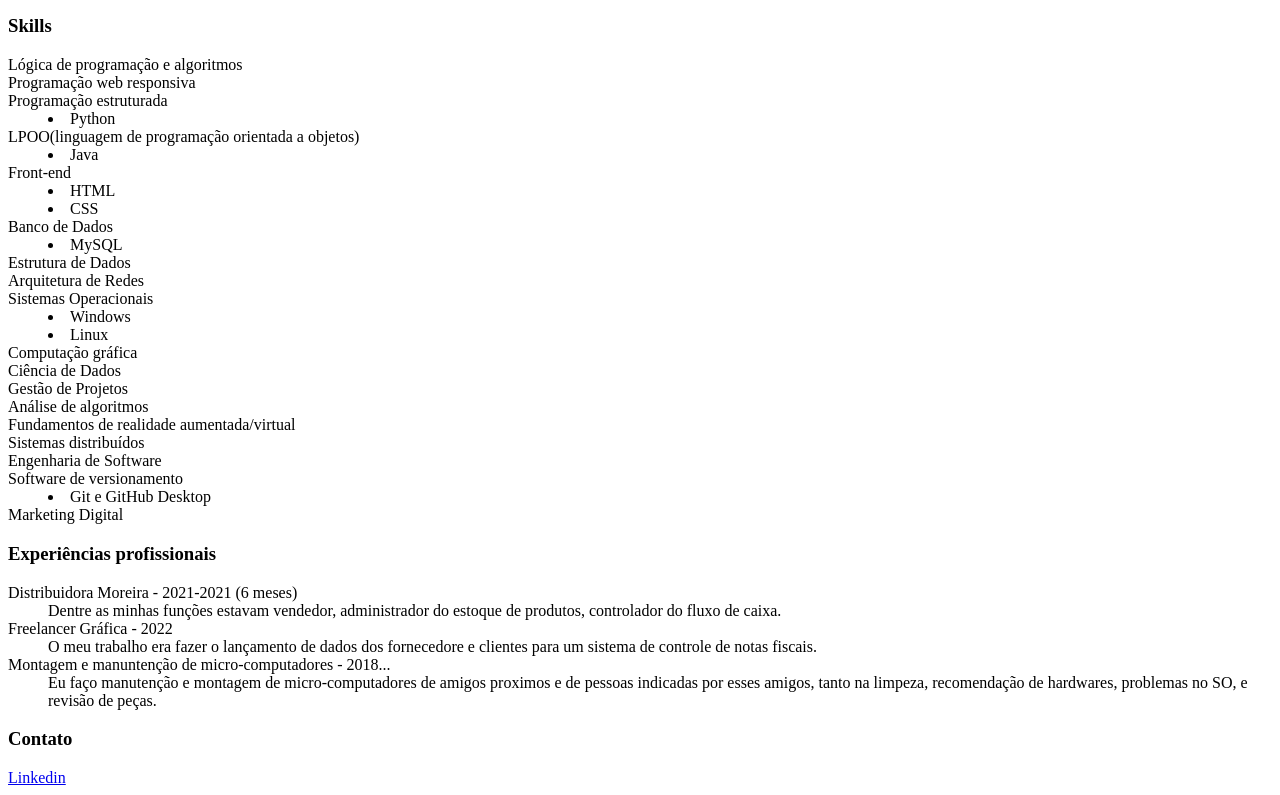
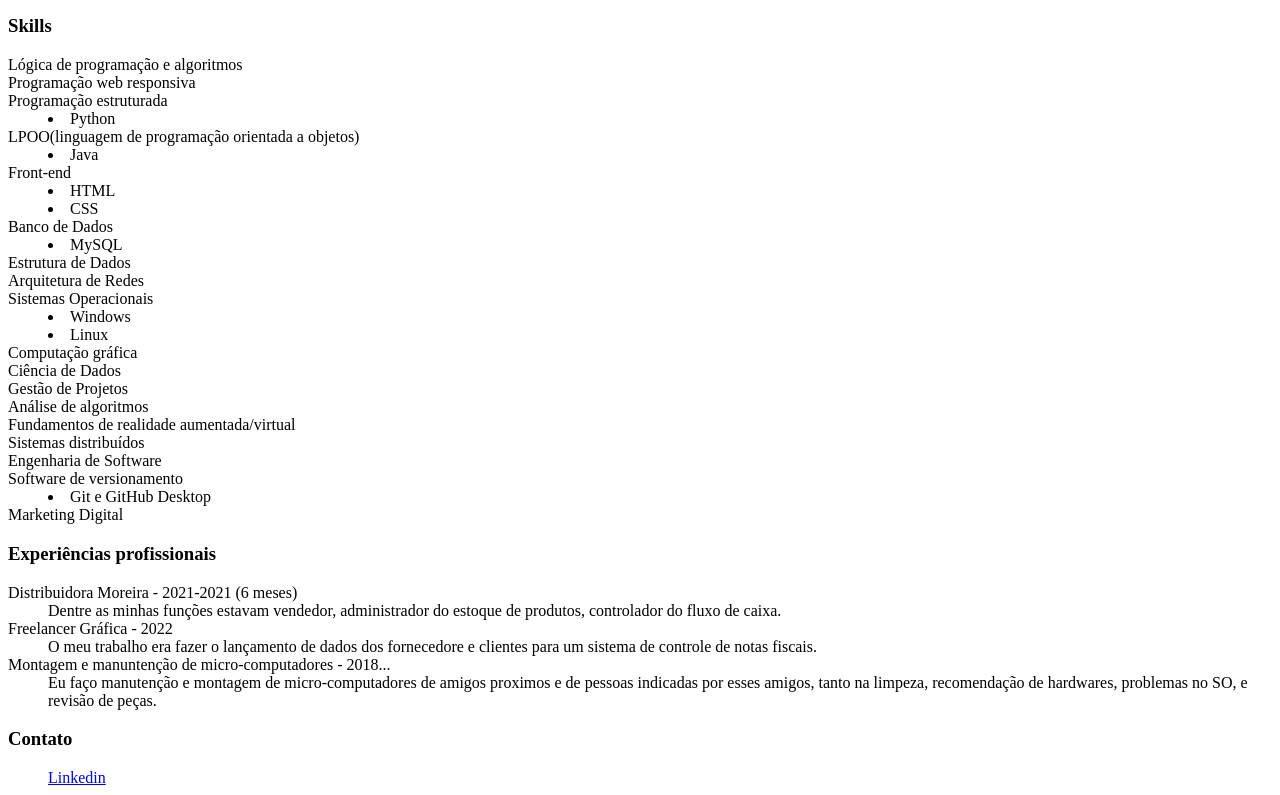
Before and after one commit to IsaacLps/Meu-curriculo, a plain HTML site: page index.html in a window 1280 px wide. Shown: the part 521-1316 px from the top of the page. Drawn offline with Linux system fonts and the light colour scheme.

Commit message:
Update index.html

```diff
--- a/index.html
+++ b/index.html
@@ -60,6 +60,6 @@
                 <dd>Eu faço manutenção e montagem de micro-computadores de amigos proximos e de pessoas indicadas por esses amigos, tanto na limpeza, recomendação de hardwares, problemas no SO, e revisão de peças.</dd>
         </dl>
     <h3>Contato</h3>
-        <a href="http://www.linkedin.com/in/isaac-lopes-9907a9195/">Linkedin</a>
+        <dd><a href="http://www.linkedin.com/in/isaac-lopes-9907a9195/">Linkedin</a></dd>
 </body>
 </html>
```
